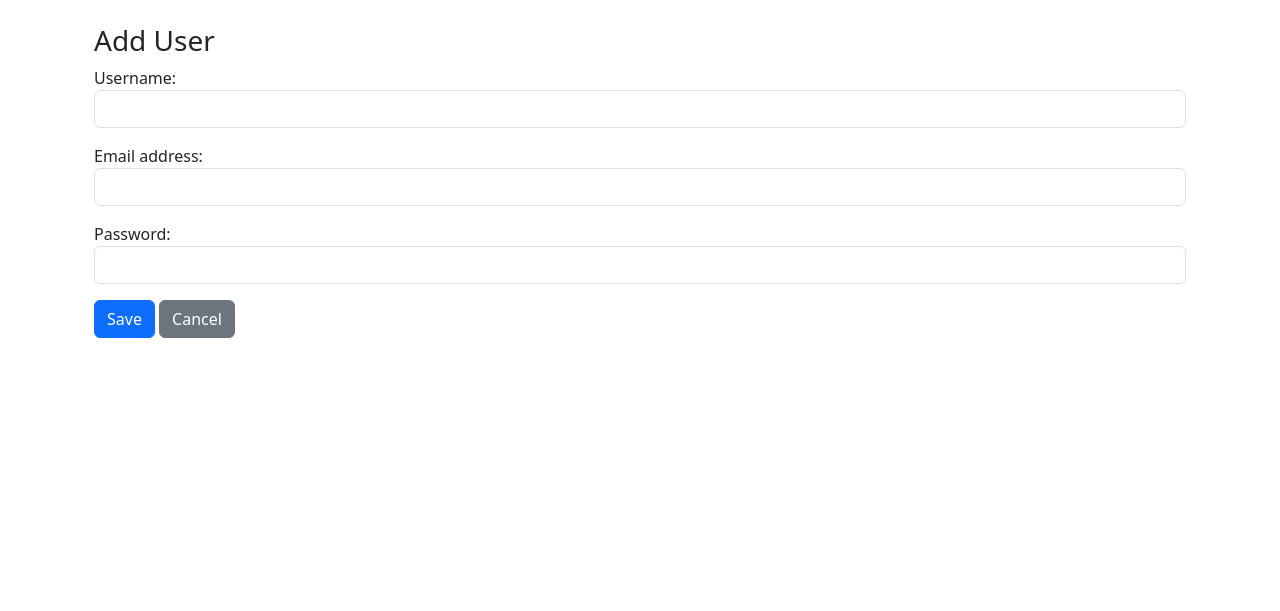
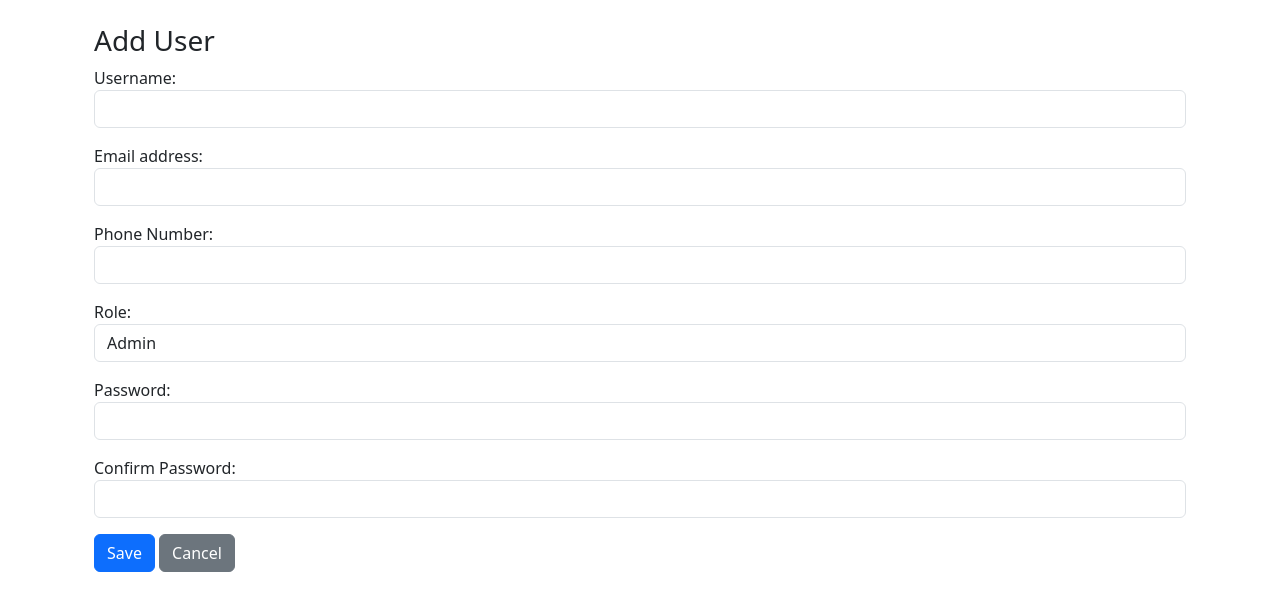
Before and after one commit to vivekpprakash001/eventify_prod, a Django app: page /accounts/users/add/ in a window 1280 px wide. Shown: the part 56-667 px from the top of the page. Run offline with Django 4.2, Linux system fonts and the light colour scheme; the visitor is signed in with stand-in values (Sample User, id 1).

Commit message:
Solving the user creation issues and to dashboard navbar to be as role based

```diff
--- a/accounts/forms.py
+++ b/accounts/forms.py
@@ -10,22 +10,64 @@ User = get_user_model()
 
 
 class UserForm(forms.ModelForm):
-    password = forms.CharField(widget=forms.PasswordInput)
+    password = forms.CharField(
+        widget=forms.PasswordInput,
+        label="Password"
+    )
+    confirm_password = forms.CharField(
+        widget=forms.PasswordInput,
+        label="Confirm Password"
+    )
+
+    phone_number = forms.CharField(
+        max_length=15,
+        required=True,
+        label="Phone Number"
+    )
+
+    ROLE_CHOICES = [
+        ('admin', 'Admin'),
+        ('manager', 'Manager'),
+        ('staff', 'Staff'),
+    ]
+
+    role = forms.ChoiceField(
+        choices=ROLE_CHOICES,
+        required=True,
+        label="Role"
+    )
 
     class Meta:
         model = User
-        fields = ["username", "email", "password"]
+        fields = ["username", "email", "phone_number", "role", "password", "confirm_password"]
 
     def __init__(self, *args, **kwargs):
         super().__init__(*args, **kwargs)
         for field in self.fields.values():
             field.widget.attrs.update({"class": "form-control"})
 
-    def form_valid(self, form):
-        user = form.save(commit=False)
-        user.set_password(form.cleaned_data['password'])
-        user.save()
-        return super().form_valid(form)
+    def clean(self):
+        cleaned_data = super().clean()
+        password = cleaned_data.get("password")
+        confirm_password = cleaned_data.get("confirm_password")
+
+        if password and confirm_password and password != confirm_password:
+            self.add_error("confirm_password", "Passwords do not match!")
+
+        return cleaned_data
+
+    def save(self, commit=True):
+        user = super().save(commit=False)
+        user.set_password(self.cleaned_data['password'])  # Hash the password
+
+        # Save phone_number and role to the User model (if your User model has these fields)
+        user.phone_number = self.cleaned_data.get("phone_number")
+        user.role = self.cleaned_data.get("role")
+
+        if commit:
+            user.save()
+        return user
+
 
 
 class LoginForm(AuthenticationForm):
--- a/templates/base.html
+++ b/templates/base.html
@@ -15,10 +15,33 @@
         </button>
         <div class="collapse navbar-collapse" id="navmenu">
             <ul class="navbar-nav me-auto mb-2 mb-lg-0">
-        <li class="nav-item"><a class="nav-link" href="{% url 'dashboard' %}">Dashboard</a></li>
-        <li class="nav-item"><a class="nav-link" href="{% url 'master_data:event_type_list' %}">Categories</a></li>
-        <li class="nav-item"><a class="nav-link" href="{% url 'events:event_list' %}">Events</a></li>
-        <li class="nav-item"><a class="nav-link" href="{% url 'accounts:user_list' %}">Users</a></li>
+
+                <!-- Accessible by Admin, Manager, Staff -->
+                <li class="nav-item">
+                    <a class="nav-link" href="{% url 'dashboard' %}">Dashboard</a>
+                </li>
+
+                {% if user.role == "admin" or user.role == "manager" %}
+                    <!-- Admin + Manager -->
+                    <li class="nav-item">
+                        <a class="nav-link" href="{% url 'master_data:event_type_list' %}">Categories</a>
+                    </li>
+                {% endif %}
+
+                {% if user.role in "admin manager staff" %}
+                    <!-- Admin + Manager + Staff -->
+                    <li class="nav-item">
+                        <a class="nav-link" href="{% url 'events:event_list' %}">Events</a>
+                    </li>
+                {% endif %}
+
+                {% if user.role == "admin" %}
+                    <!-- Admin only -->
+                    <li class="nav-item">
+                        <a class="nav-link" href="{% url 'accounts:user_list' %}">Users</a>
+                    </li>
+                {% endif %}
+
             </ul>
             <ul class="navbar-nav">
                 {% if user.is_authenticated %}
```
Lines whose indentation alone changed are shown as unchanged.
